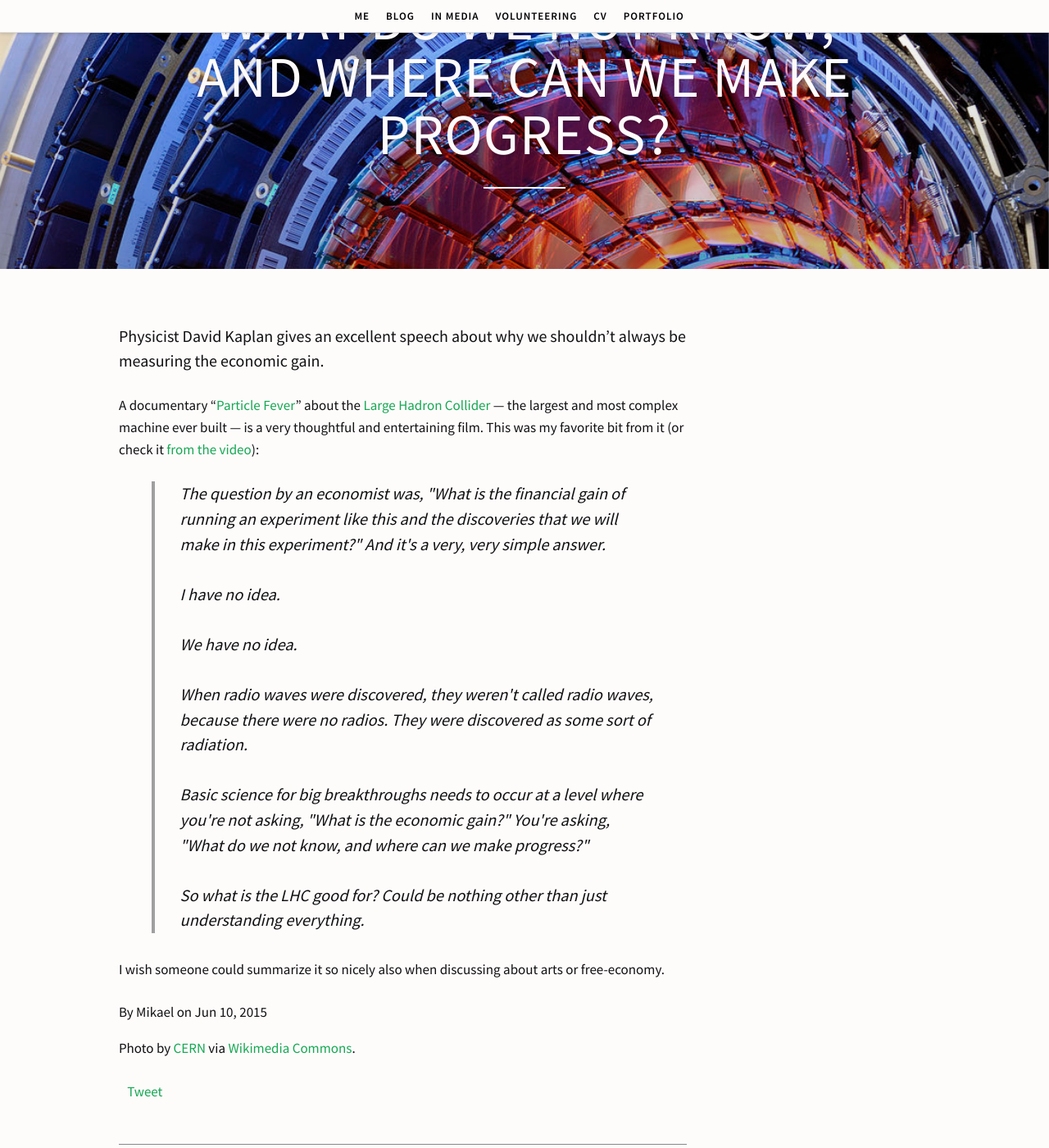
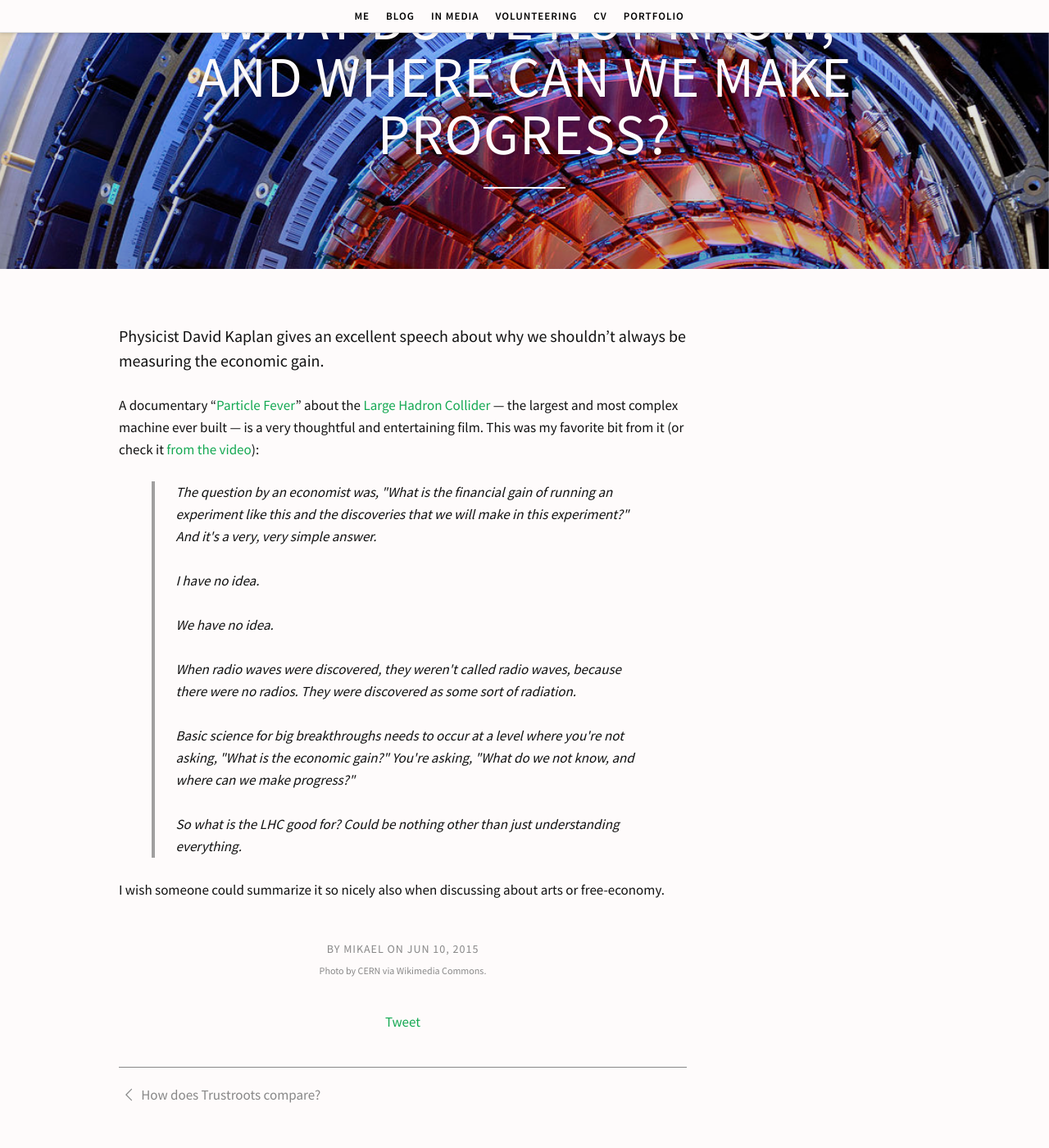
Before and after one commit to simison/simison.github.io, a Jekyll site: the page built from _posts/2015-06-10-what-do-we-not-know-and-where-can-we-make-progress.markdown, in a window 1280 px wide and 1400 px high, scrolled down 605 px. Shown: the whole window at 82% size. Built offline with Jekyll 4.4.1, drawn with Linux system fonts in a browser that asks for light colours; some web fonts are replaced; comment, search, counter and statistics services are not loaded.

Commit message:
Fix id not working at blog articles

```diff
--- a/_layouts/post.html
+++ b/_layouts/post.html
@@ -18,7 +17,7 @@
 </header>
 {% endunless %}
 
-<div class="container">
+<div class="container container-blog">
   <article role="article" class="main hentry">
     <div class="content">
 
--- a/_sass/pages/_blog.scss
+++ b/_sass/pages/_blog.scss
@@ -116,8 +116,8 @@
 
 
 
-body#blog-article {
-    .container .main .content {
+.container-blog {
+    .entry-content {
         float: none;
         margin-left: auto;
         margin-right: auto;
```
Also changed, not shown: other parts of _layouts/post.html (+0 -1 lines).
